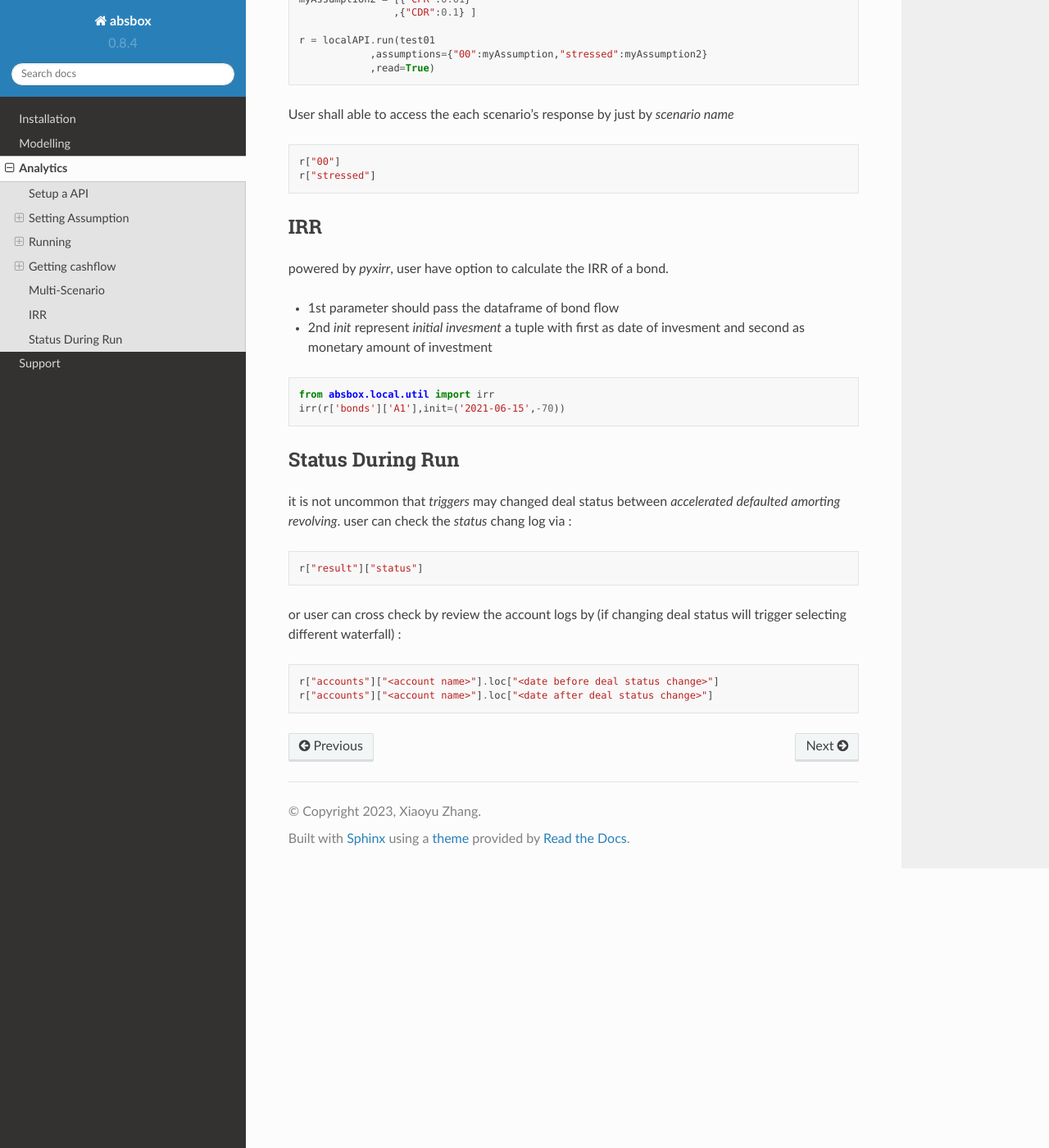
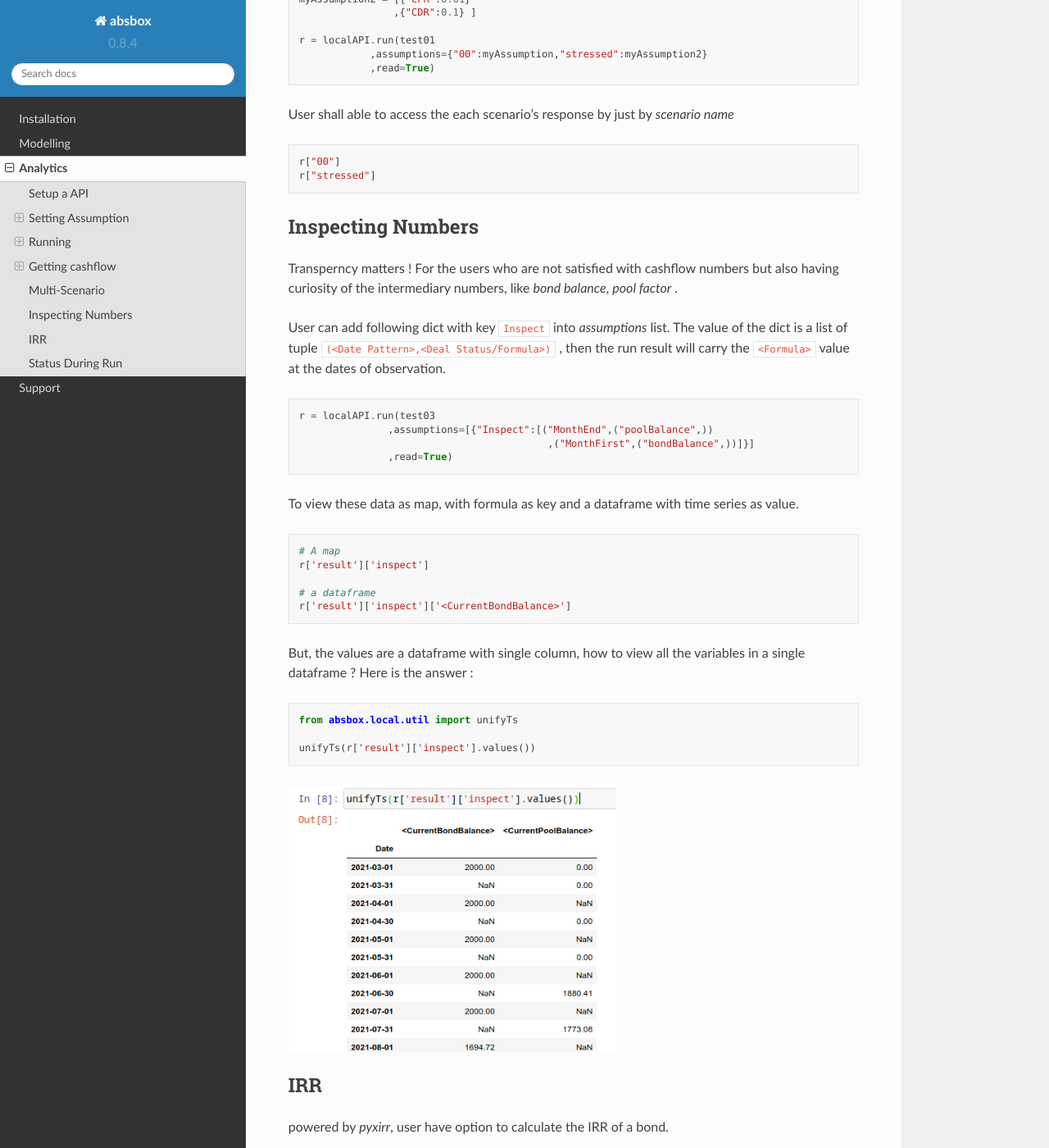
Before and after one commit to yellowbean/absbox-doc, a Sphinx documentation site: the page built from docs/source/analytics.rst, in a window 1280 px wide and 1400 px high, scrolled down 4915 px. Shown: the whole window at 82% size. Built offline with Sphinx 7.4.7 and the Read the Docs theme 2.0.0, drawn with Linux system fonts in a browser that asks for light colours.

Commit message:
add inspection desc

```diff
--- a/docs/source/analytics.rst
+++ b/docs/source/analytics.rst
@@ -116,7 +116,7 @@ Debug
    .. code-block:: python
 
       # stop cashflow projection at `2020-01-01`
-      {stopRun:"2020-01-01"}
+      {"stopRun":"2020-01-01"}
 
 
 Running
@@ -275,6 +275,45 @@ User shall able to access the each scenario's response by just by `scenario name
    r["stressed"]
 
 
+Inspecting Numbers
+------------------------
+
+Transperncy matters ! For the users who are not satisfied with cashflow numbers but also having curiosity of the intermediary numbers, like `bond balance`, `pool factor` .
+
+User can add following dict with key ``Inspect``  into `assumptions` list.
+The value of the dict is a list of tuple ``(<Date Pattern>,<Deal Status/Formula>)`` , then the run result will carry the ``<Formula>`` value at the dates of observation.
+
+.. code-block:: python
+
+   r = localAPI.run(test03
+                  ,assumptions=[{"Inspect":[("MonthEnd",("poolBalance",))
+                                             ,("MonthFirst",("bondBalance",))]}]
+                  ,read=True)
+
+To view these data as map, with formula as key and a dataframe with time series as value.
+
+.. code-block:: python
+
+    # A map
+    r['result']['inspect']
+
+    # a dataframe
+    r['result']['inspect']['<CurrentBondBalance>']
+
+But, the values are a dataframe with single column, how to view all the variables in a single dataframe ? Here is the answer :
+
+.. code-block:: python
+
+   from absbox.local.util import unifyTs
+
+   unifyTs(r['result']['inspect'].values())
+
+
+.. image:: img/inspect_unified.png
+  :width: 400
+  :alt: inspect_unified
+
+
 IRR
 ------------------
 
```
Also changed, not shown: docs/source/img/inspect_unified.png (added).
